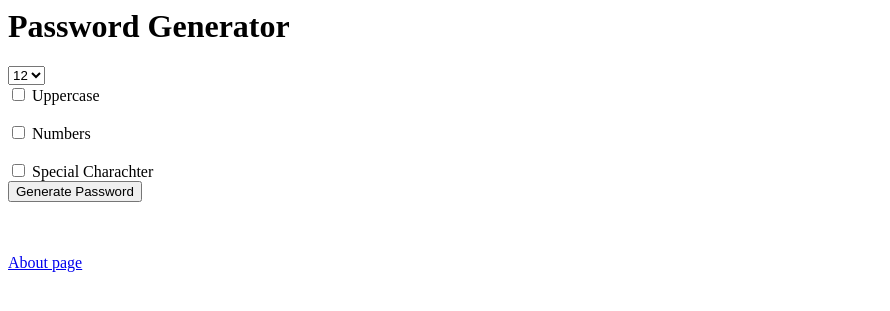
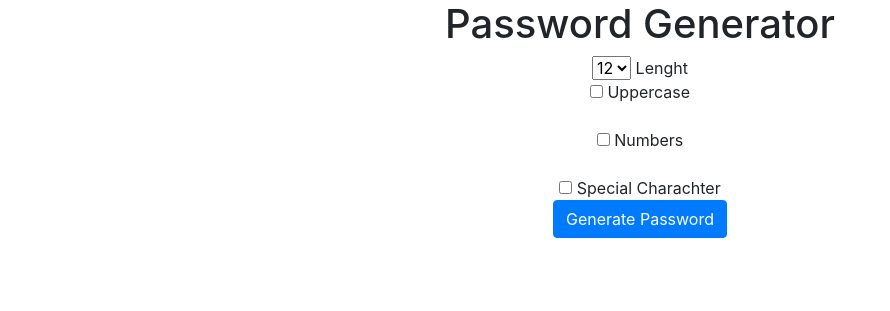
Before and after one commit to RomanS0301/ToDoo, a Django app: page / in a window 1280 px wide. Shown: the top 311 px of the page, without its empty margins (0-890 px from the left). Run offline with Django 4.2, Linux system fonts and the light colour scheme.

Commit message:
2 Добавление ссылки boostrap для офоормления

```diff
--- a/password_gen/generator/templates/generator/home.html
+++ b/password_gen/generator/templates/generator/home.html
@@ -1,3 +1,5 @@
+<link rel="stylesheet" href="https://cdn.jsdelivr.net/npm/bootstrap@4.4.1/dist/css/bootstrap.min.css" integrity="sha384-Vkoo8x4CGsO3+Hhxv8T/Q5PaXtkKtu6ug5TOeNV6gBiFeWPGFN9MuhOf23Q9Ifjh" crossorigin="anonymous">
+<div class="container text-center">
     <h1>Password Generator</h1>
 
     <form action="{% url 'password' %}">
@@ -11,7 +13,7 @@
             <option value="12" selected="selected">12</option>
             <option value="13">13</option>
 
-    </select>
+        </select> Lenght
         <br>
         <input type="checkbox" name="uppercase"> Uppercase
         <br>
@@ -22,10 +24,7 @@
         <input type="checkbox" name="special"> Special Charachter
         <br>
 
-    <input type="submit" value="Generate Password">
+        <input type="submit" value="Generate Password" class="btn btn-primary">
 
     </form>
-
-<br>
-<br>
-<a href="{% url 'about' %}">About page</a>
+</div>
```
Lines whose indentation alone changed are shown as unchanged.
